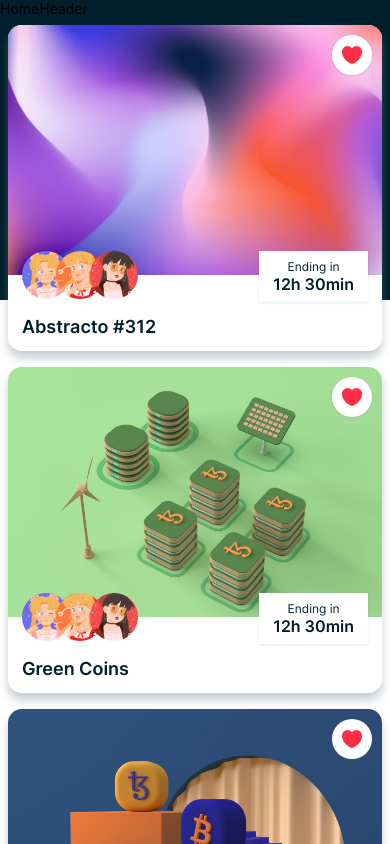
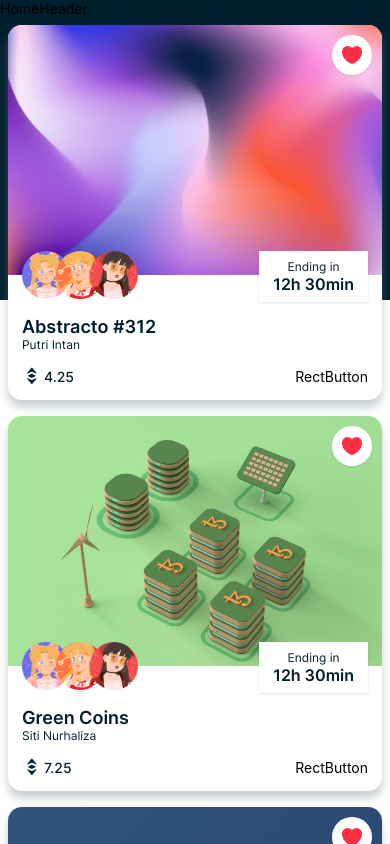
Before and after one commit to CutieMath/react-native, a React Native app: screen /Home in a window 390 px wide. Shown: the top 844 px of the page. Built offline with nearby package versions, Linux system fonts and the light colour scheme.

Commit message:
finish subinfo component

```diff
--- a/components/NFTCard.js
+++ b/components/NFTCard.js
@@ -42,10 +42,22 @@
       >
         <NFTTitle
           title={data.name}
-          subtitle={data.creater}
+          subtitle={data.creator}
           titleSize={SIZES.large}
           subtitleSize={SIZES.small}
         />
+
+        <View
+          style={{
+            marginTop: SIZES.font,
+            flexDirection: "row",
+            justifyContent: "space-between",
+            alignItems: "center",
+          }}
+        >
+          <EthPrice price={data.price} />
+          <RectButton />
+        </View>
       </View>
     </View>
   );
--- a/components/SubInfo.js
+++ b/components/SubInfo.js
@@ -26,10 +26,27 @@
   );
 };
 
-export const EthPrice = () => {
+export const EthPrice = ({ price }) => {
   return (
-    <View>
-      <Text>EthPrice</Text>
+    <View style={{ flexDirection: "row", alignItems: "center" }}>
+      <Image
+        source={assets.eth}
+        resizeMode="contain"
+        style={{
+          width: 20,
+          height: 20,
+          marginRight: 2,
+        }}
+      />
+      <Text
+        style={{
+          fontFamily: FONTS.medium,
+          fontSize: SIZES.font,
+          color: COLORS.primary,
+        }}
+      >
+        {price}
+      </Text>
     </View>
   );
 };
```
